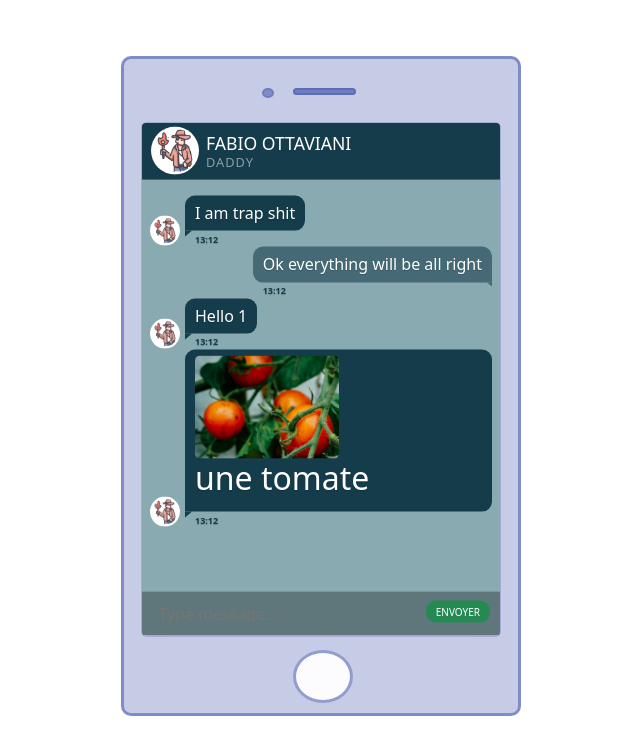
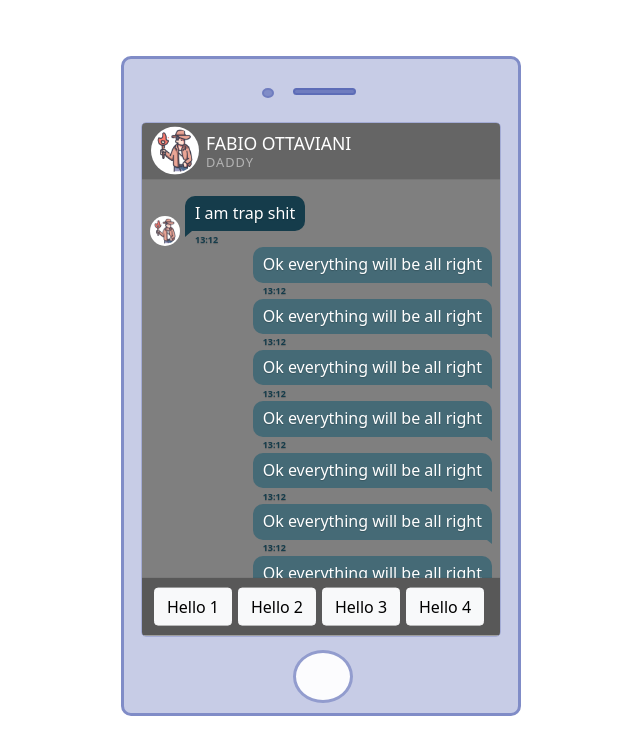
Before and after one commit to Lyokolux/serious-game-dihm, a Svelte app: page / in a window 1280 px wide. Shown: the top 754 px of the page, without its empty margins (319-959 px from the left). Built offline with nearby package versions, Linux system fonts and the light colour scheme; grey boxes are pictures that could not be loaded.

Commit message:
feat: reply

```diff
--- a/src/components/Chat.svelte
+++ b/src/components/Chat.svelte
@@ -3,27 +3,43 @@
 
   import { SPOKESPERSON } from '../const';
   import Message from './Message.svelte';
-  import Tomatoes from './messages/Tomatoes.svelte';
+  import ReplyButton from './ReplyButton.svelte';
 
-  let keyboarding = '';
+  type Choice = { id: number; label: string };
 
-  const messages: any[] = [
+  let messages: { id: number; msg: string; personal?: boolean }[] = [
     { id: 202202930293, msg: 'Hello 1' },
-    { id: 202202931293, component: Tomatoes}
+  ];
+
+  const choices: Choice[] = [
+    { id: 202202930293, label: 'Hello 1' },
+    { id: 202202930295, label: 'Hello 2' },
+    { id: 202202930296, label: 'Hello 3' },
+    { id: 202202930297, label: 'Hello 4' },
   ];
 
   const updateScrollPosition = () => {
     document.getElementsByClassName('messages-content')[0].scrollTop =
-      document.getElementById('messages-content').scrollHeight;
+      document.getElementsByClassName('messages-content')[0].scrollHeight;
   };
 
-  const insertMessage = () => {
-    messages.push({
+  const reply = (choice: Choice) => {
+    const newMessage = {
       id: messages.length,
-      msg: keyboarding,
+      msg: choice.label,
       personal: true,
-    });
-    keyboarding = '';
+    };
+    messages = [...messages, newMessage];
+    updateScrollPosition();
+  };
+
+  const autoReply = () => {
+    // TOOD
+    updateScrollPosition();
+  };
+
+  const pickChoice = () => {
+    // TODO:
   };
 
   onMount(() => {
@@ -49,27 +65,31 @@
       >
         <Message msg="I am trap shit" />
         <Message personal msg="Ok everything will be all right" />
+        <Message personal msg="Ok everything will be all right" />
+        <Message personal msg="Ok everything will be all right" />
+        <Message personal msg="Ok everything will be all right" />
+        <Message personal msg="Ok everything will be all right" />
+        <Message personal msg="Ok everything will be all right" />
+        <Message personal msg="Ok everything will be all right" />
+        <Message personal msg="Ok everything will be all right" />
+        <Message personal msg="Ok everything will be all right" />
         {#each messages as message}
-          <Message msg={message.msg} personal={message.personal} component={message.component} />
+          <Message msg={message.msg} personal={message.personal} />
         {/each}
       </div>
     </div>
   </div>
-  <div class="message-box">
-    <!-- {#each choices as choice}
-            <button type="button" class="message">
-                {choice.label}
-            </button>
-        {/each} -->
-    <input
-      type="text"
-      class="message-input"
-      placeholder="Type message..."
-      value={keyboarding}
-    />
-    <button type="submit" class="message-submit" on:click={insertMessage}>
-      Envoyer
-    </button>
+  <div class="message-box d-flex justify-content-evenly">
+    {#each choices as choice}
+      <ReplyButton
+        className="me-1"
+        label={choice.label}
+        on:click={() => reply(choice)}
+      />
+    {/each}
+    {#if !choices || choices.length == 0}
+      <ReplyButton className="ms-auto" on:click={autoReply} />
+    {/if}
   </div>
 </div>
 <div class="bg" />
@@ -112,7 +132,7 @@
     z-index: 2;
     overflow: hidden;
     box-shadow: 0 5px 30px rgba(0, 0, 0, 0.2);
-    background: #88AAB0;
+    background: rgba(0, 0, 0, 0.5);
     display: flex;
     justify-content: space-between;
     flex-direction: column;
@@ -125,7 +145,7 @@
     flex: 0 1 45px;
     position: relative;
     z-index: 2;
-    background: #153c4b;
+    background: rgba(0, 0, 0, 0.2);
     color: #fff;
     text-transform: uppercase;
     text-align: left;
@@ -257,4 +277,17 @@ Custom Srollbar
   .mCSB_scrollTools .mCSB_dragger .mCSB_dragger_bar {
     background-color: rgba(0, 0, 0, 0.5) !important;
   }
+
+  .reply {
+    &::before {
+      position: absolute;
+      content: '';
+      left: auto;
+      right: 0;
+      border-right: none;
+      border-left: 5px solid transparent;
+      border-top: 4px solid #257287;
+      bottom: -4px;
+    }
+  }
 </style>
--- /dev/null
+++ b/src/components/Icons/Send.svelte
@@ -0,0 +1,12 @@
+<svg
+  xmlns="http://www.w3.org/2000/svg"
+  width="16"
+  height="16"
+  fill="currentColor"
+  class="bi bi-send"
+  viewBox="0 0 16 16"
+>
+  <path
+    d="M15.854.146a.5.5 0 0 1 .11.54l-5.819 14.547a.75.75 0 0 1-1.329.124l-3.178-4.995L.643 7.184a.75.75 0 0 1 .124-1.33L15.314.037a.5.5 0 0 1 .54.11ZM6.636 10.07l2.761 4.338L14.13 2.576 6.636 10.07Zm6.787-8.201L1.591 6.602l4.339 2.76 7.494-7.493Z"
+  />
+</svg>
--- /dev/null
+++ b/src/components/ReplyButton.svelte
@@ -0,0 +1,18 @@
+<script lang="ts">
+    import Send from './Icons/Send.svelte';
+
+    const DEFAULT_LABEL = 'Répondre';
+
+    export let className = '';
+    export let label = DEFAULT_LABEL;
+
+    let autoReply = label === DEFAULT_LABEL;
+</script>
+
+<button type="button" class="btn btn-light reply {className}" on:click>
+    {#if !autoReply}
+        {label}
+    {:else}
+        <Send /> {label}
+    {/if}
+</button>
```
